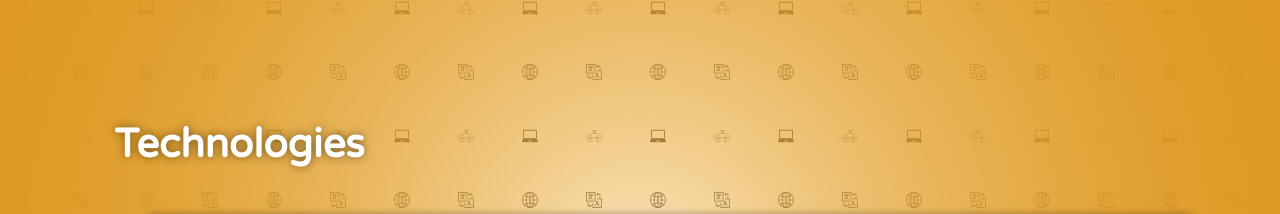
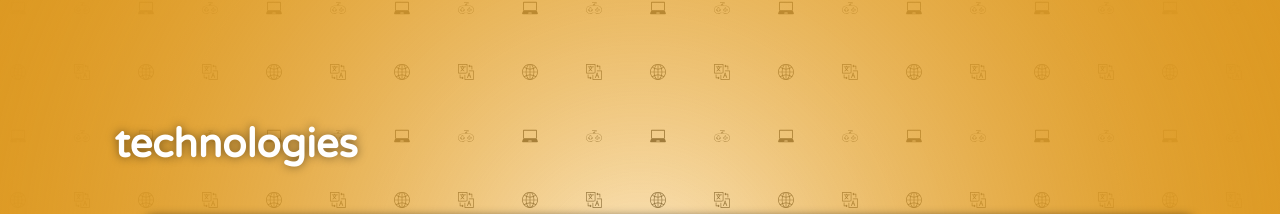
Before and after one commit to Terafora/profile-version-3, a React (Create React App) app: page / in a window 1280 px wide. Shown: the part 1720-1934 px from the top of the page. Built offline with nearby package versions, Linux system fonts and the light colour scheme.

Commit message:
Add translation markers for Technologies H2

```diff
--- a/src/components/Technologies.jsx
+++ b/src/components/Technologies.jsx
@@ -1,9 +1,12 @@
 import React from 'react';
+import { useTranslation } from 'react-i18next';
 
 const Technologies = () => {
+    const { t } = useTranslation();
+
     return (
-        <div>
-            <h2>Technologies</h2>
+        <div id="Technologies">
+            <h2>{t('technologies')}</h2>
             <div className="tech-bar-container">
                 <div id="tech-bar">
                     <div className="scroll-tech">
```
